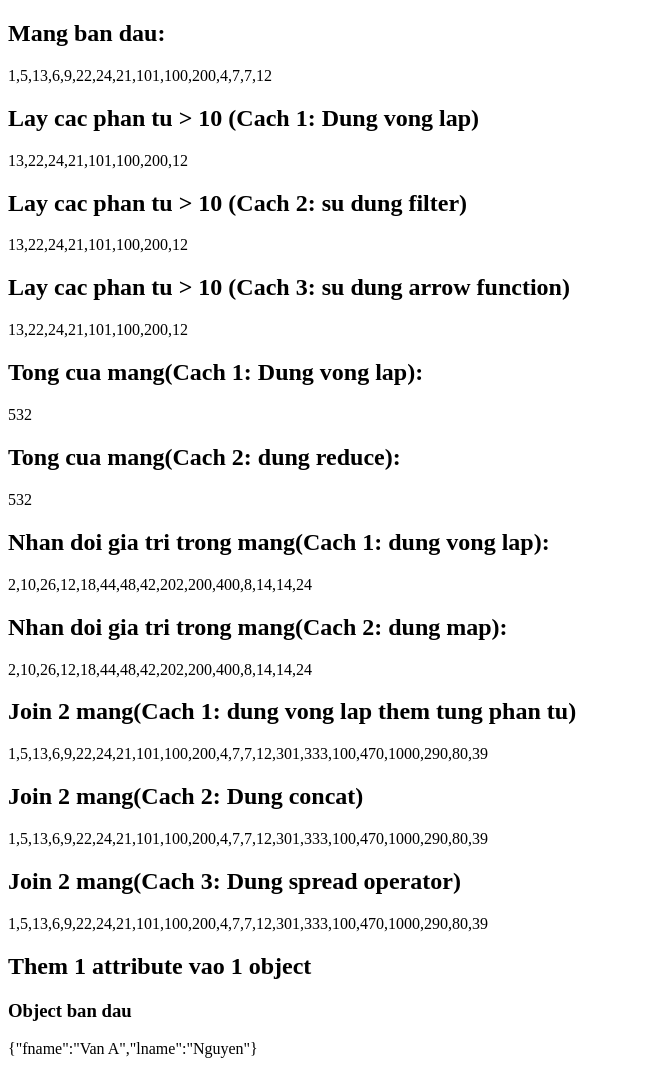
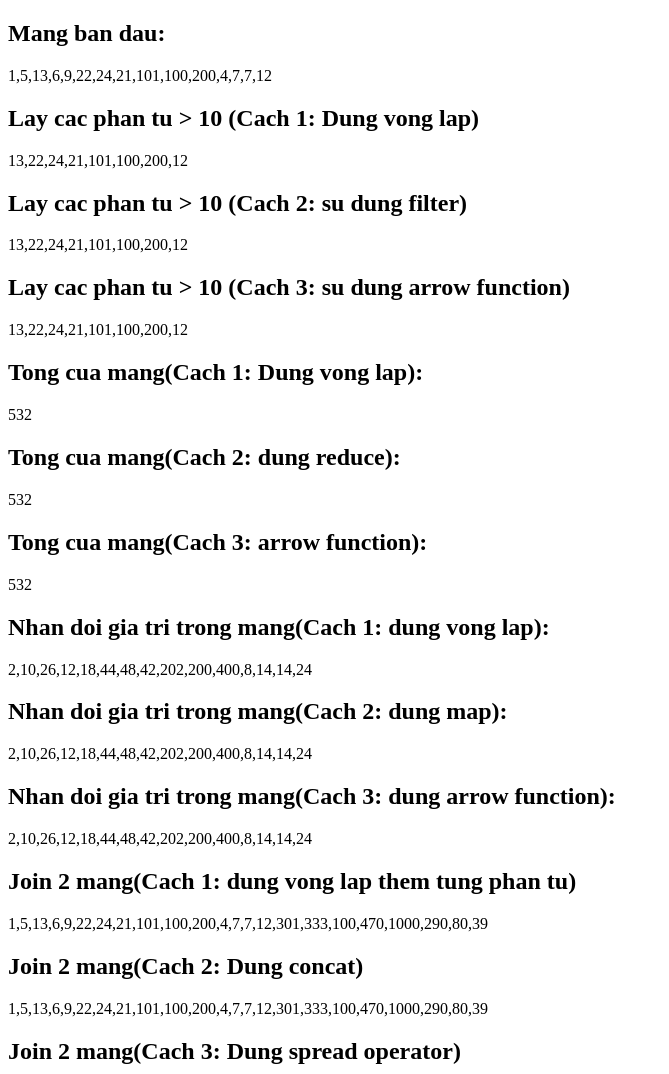
Before and after one commit to gavin-go-dang/JavaScript_Exercises, a plain HTML site: page index.html in a window 1280 px wide. Shown: the top 1074 px of the page, without its empty margins (0-669 px from the left). Drawn offline with Linux system fonts and the light colour scheme.

Commit message:
use arrow function in calculating sum and double values

```diff
--- a/array_exercise.js
+++ b/array_exercise.js
@@ -31,7 +31,8 @@ const filteringArrayGreaterThan10_3 = numberArray.filter(number => number > 10)
 const greaterThan10_3 = document.getElementById('element-greater-than-10-3');
 greaterThan10_3.innerHTML = filteringArrayGreaterThan_10_2;
 
-//Tinh tong Cach 1: dung for
+//Tinh tong
+//Cach 1: dung for
 let sum = 0;
 for (let i = 0; i < numberArray.length; i++){
     sum += numberArray[i];
@@ -52,6 +53,11 @@ const sumArray2 = document.getElementById('sum-array-2');
 sumArray2.innerHTML = sum;
 
 
+//Cach 2: dung reduce + arrowfunction
+sum = 0
+sum = numberArray.reduce((sumBefore, number) => sumBefore + number, 0)
+const sumArray3 = document.getElementById('sum-array-3');
+sumArray3.innerHTML = sum;
 //Nhan 2 gia tri trong mang
 //Cach 1: dung for
 const doubleValueList = []
@@ -71,6 +77,13 @@ function mapDoubleValue(value){
 const doubleValueList2 = numberArray.map(mapDoubleValue)
 const doubleValuesElement2 = document.getElementById('double-value-2');
 doubleValuesElement2.innerHTML = doubleValueList2
+
+//Cach 2 dung arrow function
+
+
+const doubleValueList3 = numberArray.map((number) => number * 2);
+const doubleValuesElement3 = document.getElementById('double-value-3');
+doubleValuesElement3.innerHTML = doubleValueList3
 
 
 //Join  2 mang. Cach 1: dung for add tung phan tu
@@ -107,6 +120,7 @@ joinArrayElement_2.innerHTML = arrayAfterJoin2
 const arrayAfterJoin3 = [...numberArray, ...numberArray2]
 const joinArrayElement_3 = document.getElementById('join-array-3');
 joinArrayElement_3.innerHTML = arrayAfterJoin3
+
 //Them 1 attribute cho 1 object
 //tao class User voi 3 thuoc tinh: email, username, phone
 
--- a/index.html
+++ b/index.html
@@ -26,11 +26,17 @@
     <h2> Tong cua mang(Cach 2: dung reduce): </h2>
     <p id="sum-array-2"></p>
 
+    <h2> Tong cua mang(Cach 3: arrow function): </h2>
+    <p id="sum-array-3"></p>
+
     <h2>Nhan doi gia tri trong mang(Cach 1: dung vong lap): </h2>
     <p id="double-value-1"></p>
 
     <h2>Nhan doi gia tri trong mang(Cach 2: dung map): </h2>
     <p id="double-value-2"></p>
+
+    <h2>Nhan doi gia tri trong mang(Cach 3: dung arrow function): </h2>
+    <p id="double-value-3"></p>
 
     <h2>Join 2 mang(Cach 1: dung vong lap them tung phan tu)</h2>
     <p id="join-array-1"></p>
```
